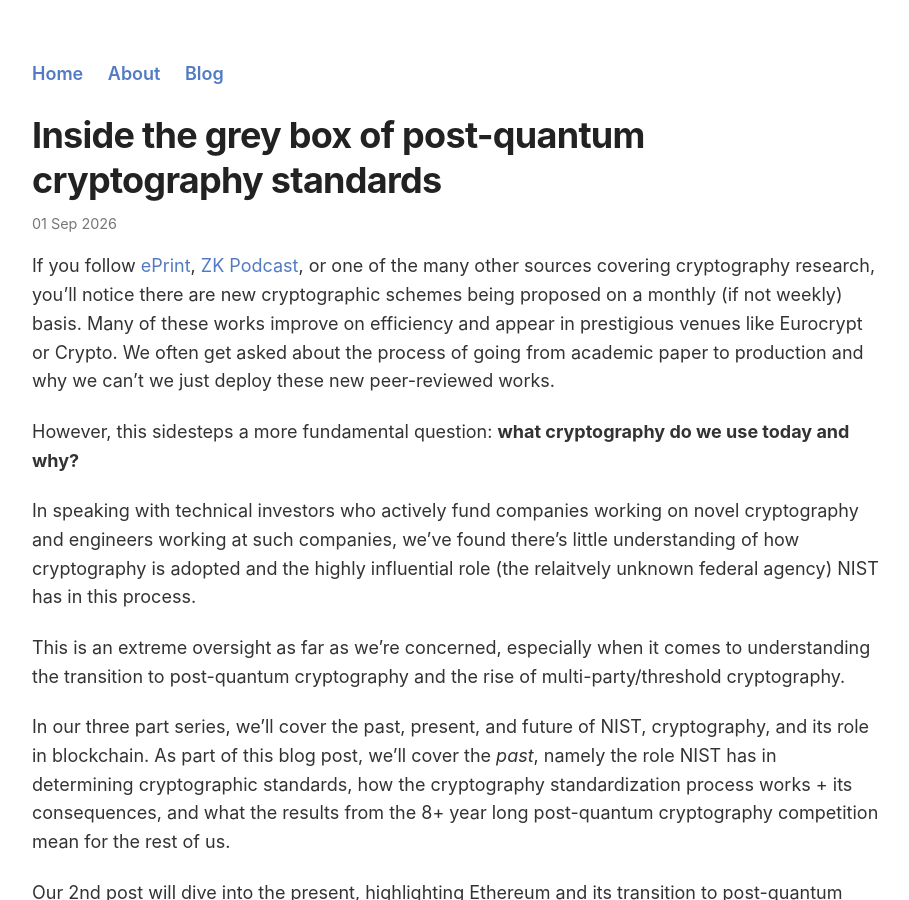
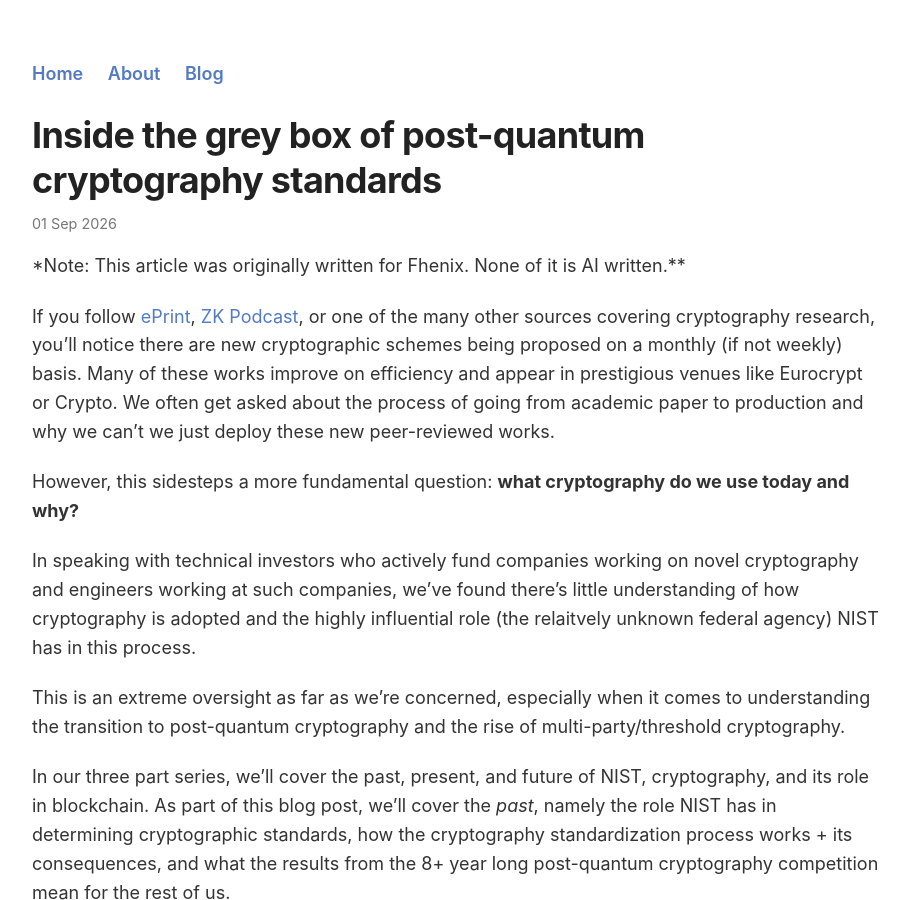
Before and after one commit to ravital/ravital.github.io, a Jekyll site: the page built from _posts/2026-09-01-pqc.md, in a window 1280 px wide and 900 px high. Shown: the whole window, without its empty margins (183-1092 px from the left). Built offline with Jekyll 4.4.1, drawn with Linux system fonts in a browser that asks for light colours.

Commit message:
Update 2026-09-01-pqc.md

```diff
--- a/_posts/2026-09-01-pqc.md
+++ b/_posts/2026-09-01-pqc.md
@@ -3,6 +3,9 @@ layout: post
 title: "Inside the grey box of post-quantum cryptography standards"
 date: 2026-09-01
 ---
+
+*Note: This article was originally written for Fhenix. None of it is AI written.**
+
 If you follow [ePrint](https://eprint.iacr.org/), [ZK Podcast](https://zeroknowledge.fm/), or one of the many other sources covering cryptography research, you'll notice there are new cryptographic schemes being proposed on a monthly (if not weekly) basis. Many of these works improve on efficiency and appear in prestigious venues like Eurocrypt or Crypto. We often get asked about the process of going from academic paper to production and why we can't we just deploy these new peer-reviewed works.
 
 However, this sidesteps a more fundamental question: **what cryptography do we use today and why?**
```
